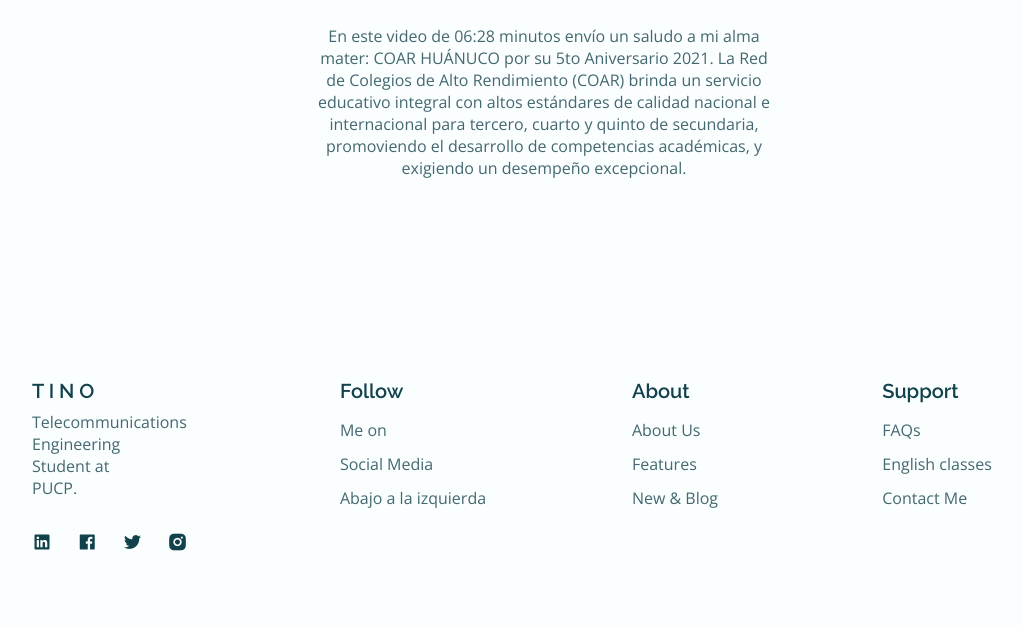
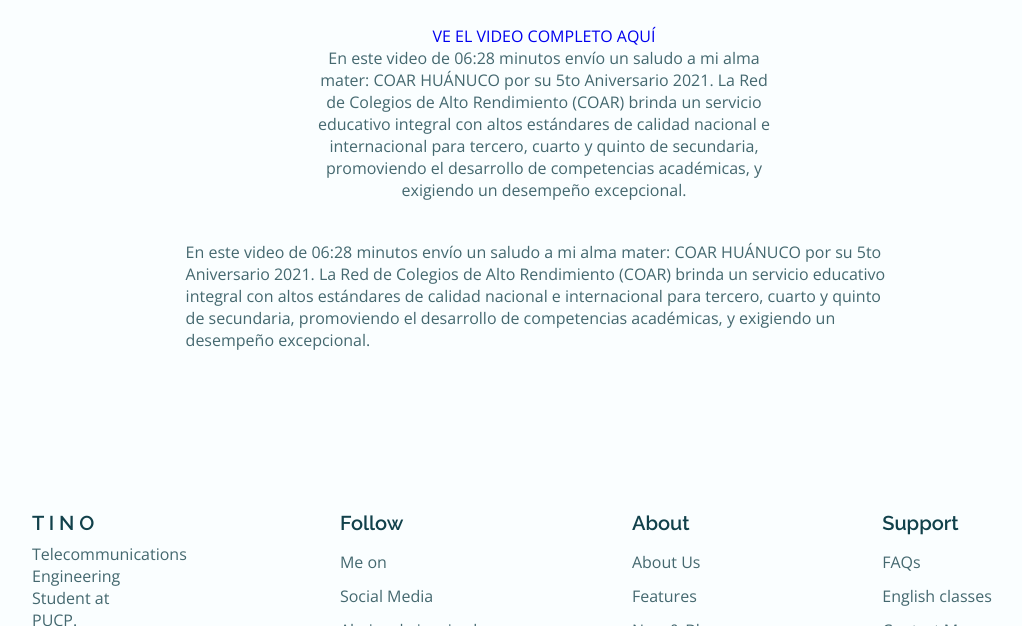
Before and after one commit to tinozv/Blog_Tino, a plain HTML site: page index.html in a window 1280 px wide. Shown: the part 3526-4152 px from the top of the page, without its empty margins (96-1118 px from the left). Drawn offline with nearby package versions, Linux system fonts and the light colour scheme.

Commit message:
Update index.html

```diff
--- a/index.html
+++ b/index.html
@@ -229,7 +229,8 @@
                             <i class="ri-play-line video__button-icon" id="video-icon"></i>
                         </button>
                     </div>
-                    <p class="video__description"><br><br>En este video de 06:28 minutos envío un saludo a mi alma mater: COAR HUÁNUCO por su 5to Aniversario 2021. La Red de Colegios de Alto Rendimiento (COAR) brinda un servicio educativo integral con altos estándares de calidad nacional e internacional para tercero, cuarto y quinto de secundaria, promoviendo el desarrollo de competencias académicas, y exigiendo un desempeño excepcional.
+                    <p class="video__description"><br><br> <a href="https://youtu.be/VeT5HXBnXuQ">VE EL VIDEO COMPLETO AQUÍ</a> <br> En este video de 06:28 minutos envío un saludo a mi alma mater: COAR HUÁNUCO por su 5to Aniversario 2021. La Red de Colegios de Alto Rendimiento (COAR) brinda un servicio educativo integral con altos estándares de calidad nacional e internacional para tercero, cuarto y quinto de secundaria, promoviendo el desarrollo de competencias académicas, y exigiendo un desempeño excepcional.
+                    </p>En este video de 06:28 minutos envío un saludo a mi alma mater: COAR HUÁNUCO por su 5to Aniversario 2021. La Red de Colegios de Alto Rendimiento (COAR) brinda un servicio educativo integral con altos estándares de calidad nacional e internacional para tercero, cuarto y quinto de secundaria, promoviendo el desarrollo de competencias académicas, y exigiendo un desempeño excepcional.
                     </p>
                 </div>
             </section>
```
